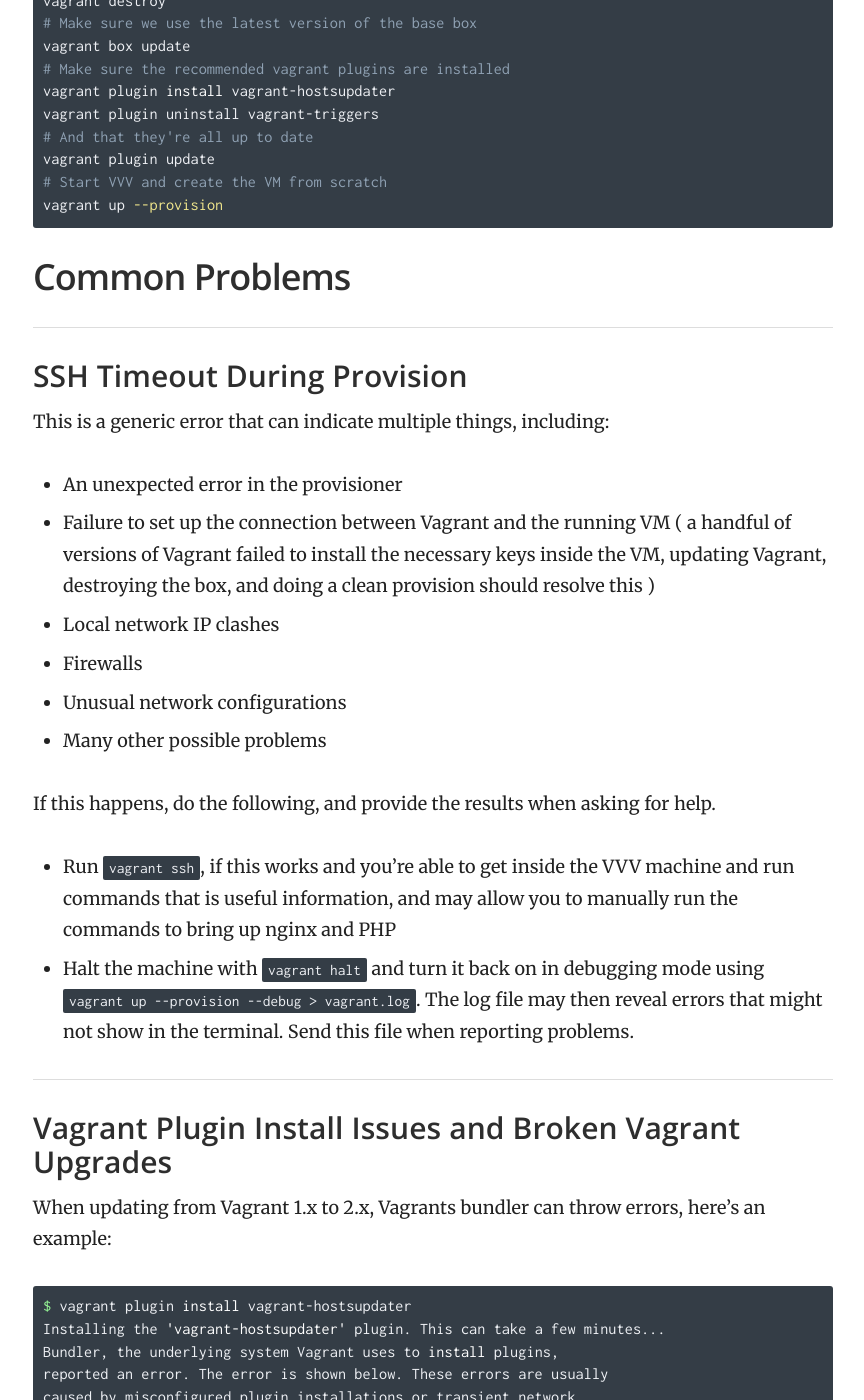
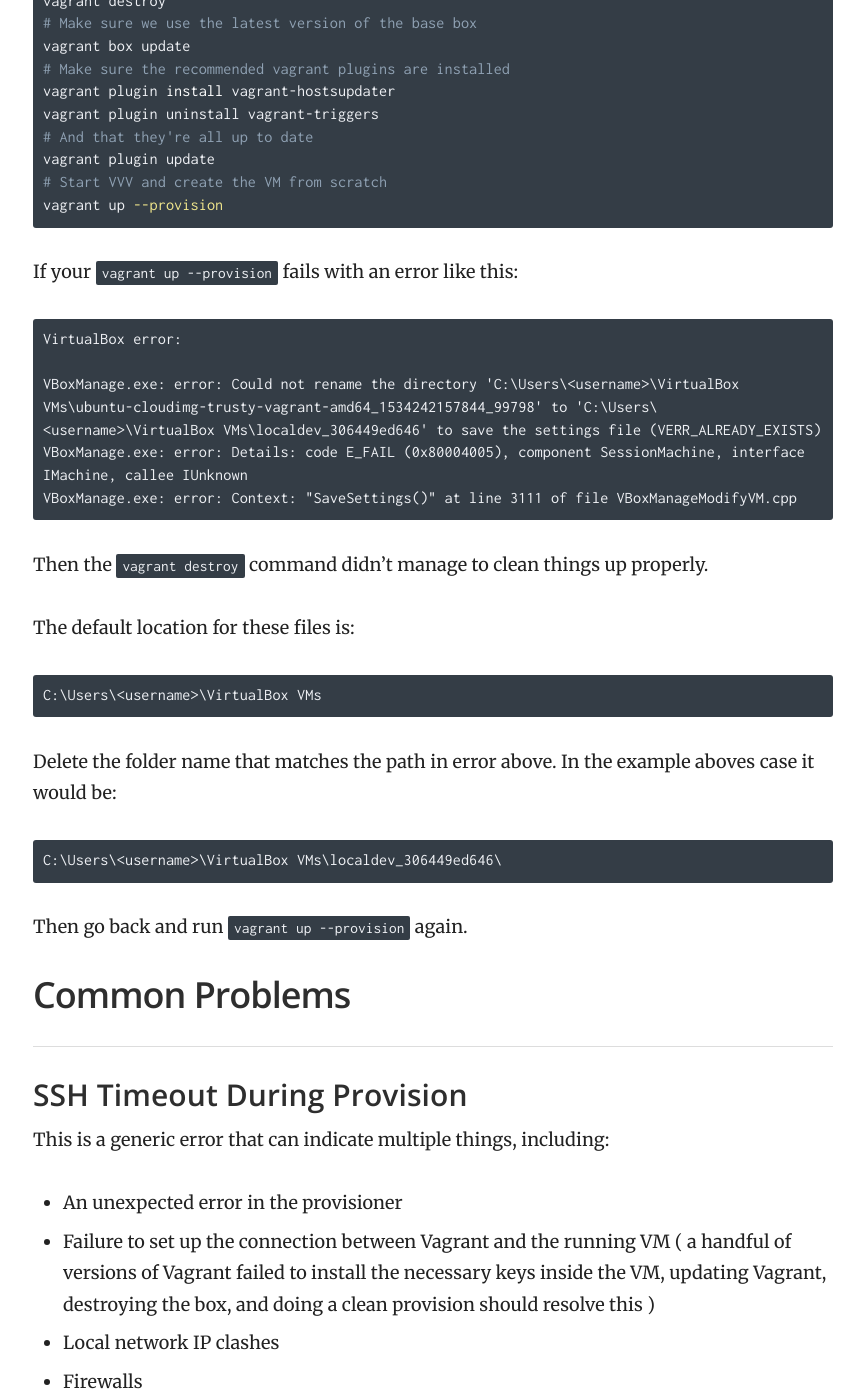
Before and after one commit to Varying-Vagrant-Vagrants/varyingvagrantvagrants.org, a Jekyll site: the page built from docs/en-US/troubleshooting/index.md, in a window 1280 px wide and 1400 px high, scrolled down 880 px. Shown: the whole window, without its empty margins (357-1221 px from the left). Built offline with Jekyll 4.4.1, drawn with Linux system fonts in a browser that asks for light colours; some of the changed text lies outside the part shown.

Commit message:
Fresh start - Document second issue I had recently
From https://github.com/Varying-Vagrant-Vagrants/VVV/issues/1609

````diff
--- a/docs/en-US/troubleshooting/index.md
+++ b/docs/en-US/troubleshooting/index.md
@@ -39,6 +39,28 @@ vagrant plugin update
 vagrant up --provision
 ```
 
+If your `vagrant up --provision` fails with an error like this:
+
+```
+VirtualBox error:
+
+VBoxManage.exe: error: Could not rename the directory 'C:\Users\<username>\VirtualBox VMs\ubuntu-cloudimg-trusty-vagrant-amd64_1534242157844_99798' to 'C:\Users\<username>\VirtualBox VMs\localdev_306449ed646' to save the settings file (VERR_ALREADY_EXISTS)
+VBoxManage.exe: error: Details: code E_FAIL (0x80004005), component SessionMachine, interface IMachine, callee IUnknown
+VBoxManage.exe: error: Context: "SaveSettings()" at line 3111 of file VBoxManageModifyVM.cpp
+```
+
+Then the `vagrant destroy` command didn't manage to clean things up properly.
+
+The default location for these files is:
+
+    C:\Users\<username>\VirtualBox VMs
+
+Delete the folder name that matches the path in error above. In the example aboves case it would be:
+
+    C:\Users\<username>\VirtualBox VMs\localdev_306449ed646\
+
+Then go back and run `vagrant up --provision` again.
+
 ## Common Problems
 
 ### SSH Timeout During Provision
@@ -55,7 +77,8 @@ This is a generic error that can indicate multiple things, including:
 If this happens, do the following, and provide the results when asking for help.
 
  - Run `vagrant ssh`, if this works and you're able to get inside the VVV machine and run commands that is useful information, and may allow you to manually run the commands to bring up nginx and PHP
- - Halt the machine with `vagrant halt` and turn it back on in debugging mode using `vagrant up --provision --debug > vagrant.log`. The log file may then reveal errors that might not show in the terminal. Send this file when reporting problems.
+ - Halt the machine with `vagrant halt` and turn it back on in debugging mode using `
+ vagrant up --provision --debug > vagrant.log`. The log file may then reveal errors that might not show in the terminal. Send this file when reporting problems.
 
 ### Vagrant Plugin Install Issues and Broken Vagrant Upgrades
 
````
